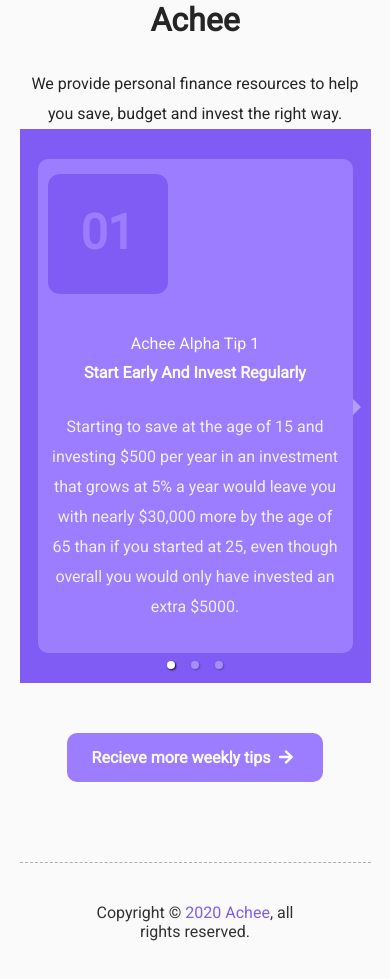
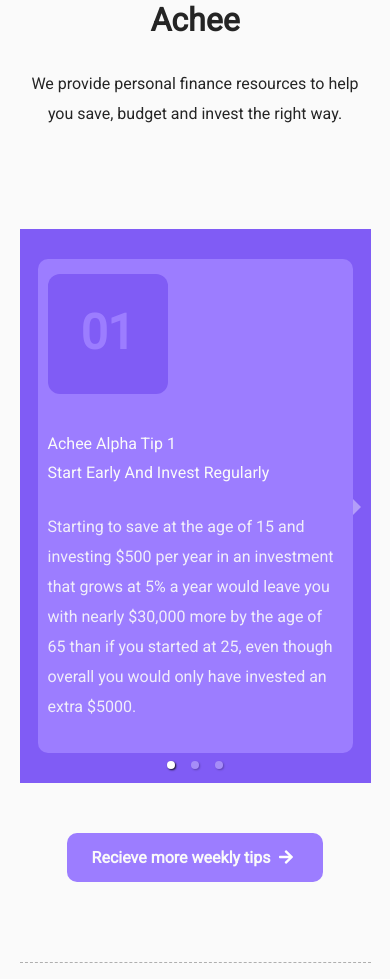
Before and after one commit to Emmytobs/achee, a React (Create React App) app: page / in a window 390 px wide. Shown: the part 4720-5699 px from the top of the page. Built offline with nearby package versions, Linux system fonts and the light colour scheme.

Commit message:
Made some slight changes to the css

```diff
--- a/src/components/ProductHighlight/ProductHighlight.css
+++ b/src/components/ProductHighlight/ProductHighlight.css
@@ -346,7 +346,7 @@
 }
 .carousel-container {
     width: 80%;
-    margin: 70px auto 0;
+    margin: 120px auto 0;
 }
 .tip-outer-container {
     display: flex;
@@ -391,6 +391,7 @@
 .tip .title {
     color: var(--main-foreground-color);
     text-transform: capitalize;
+    font-weight: 300;
 }
 .tip .details {
     color: var(--main-foreground-color);
@@ -420,7 +421,7 @@
     }
     .carousel-container {
         width: 90%;
-        margin: 0 auto;
+        margin: 100px auto 0;
         min-height: 540px;
     }
     .tip-outer-container {
@@ -437,7 +438,6 @@
         align-items: center;
         padding: 15px 10px;
         border-radius: 10px;
-        text-align: center;
     }
     .tip-number {
         width: 120px;
```
